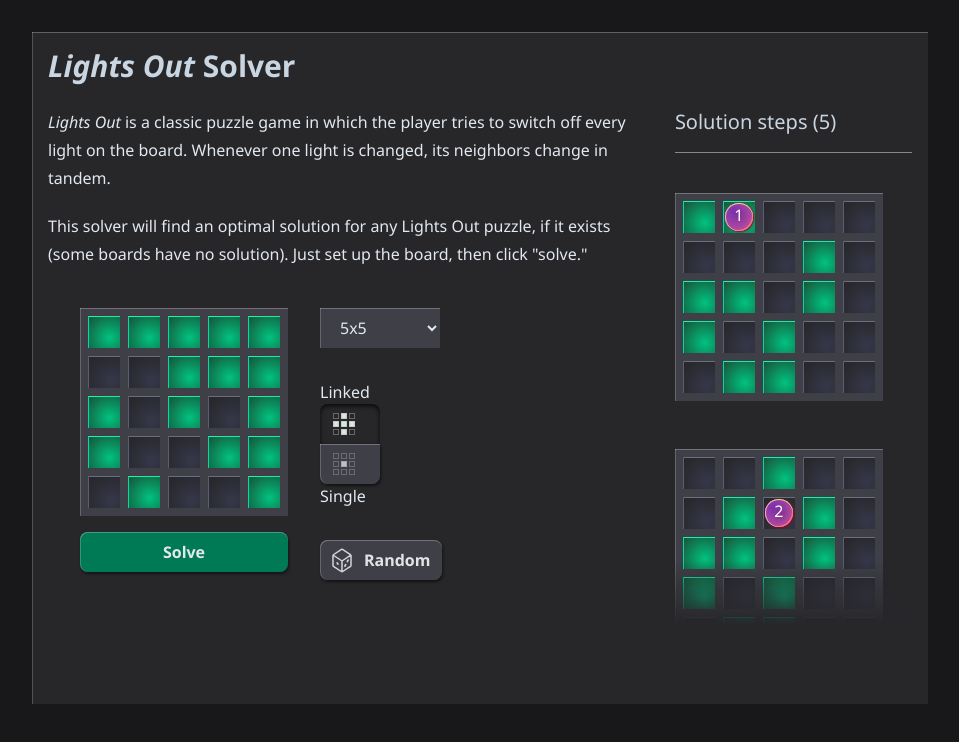
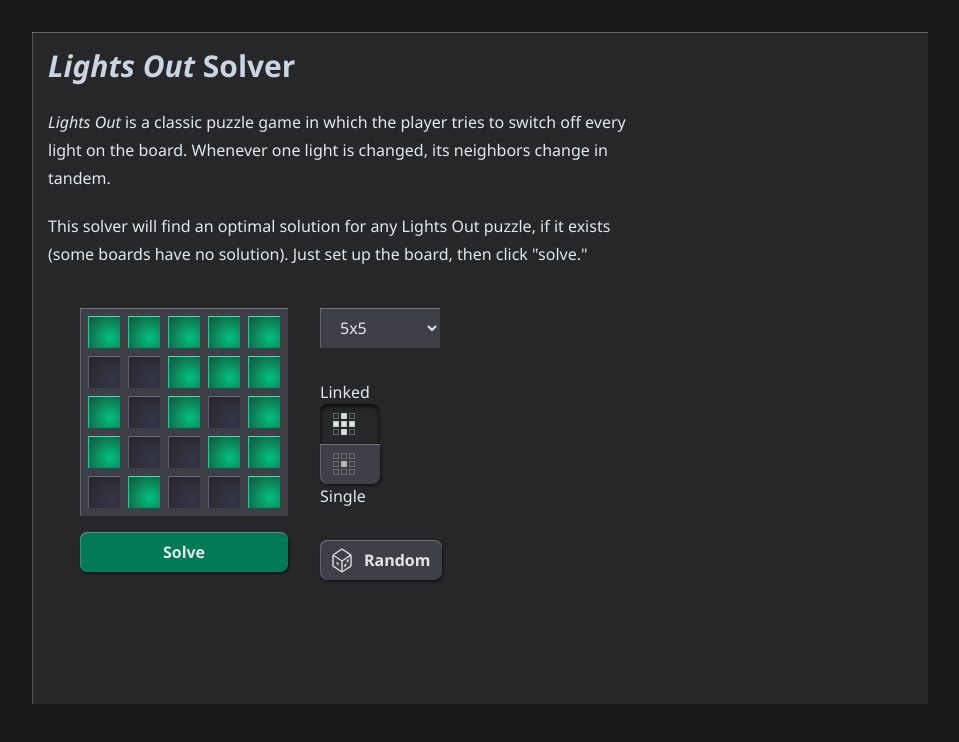
Before and after one commit to bprcode/lightsout-solver, a React (Vite) app: page / in a window 1280 px wide. Shown: the top 742 px of the page, without its empty margins (160-1119 px from the left). Built offline with nearby package versions, Linux system fonts and the light colour scheme.

Commit message:
Refactor solution to direct indexing

```diff
--- a/src/App.tsx
+++ b/src/App.tsx
@@ -1,4 +1,4 @@
-import { act, useEffect, useMemo, useReducer, useState } from 'react'
+import { useEffect, useMemo, useState } from 'react'
 import './App.css'
 import linkedSelectionSvg from './assets/linked-selection.svg'
 import unlinkedSelectionSvg from './assets/unlinked-selection.svg'
@@ -40,8 +40,10 @@ function makeRandomBoard(size: BoardSize) {
   let board = 0
   for (let i = 0; i < 7; i++) {
     const position = Math.floor(Math.random() * size ** 2)
-    console.log(i+1,'\ttoggling',[Math.floor(position / size),
-      position % size])
+    console.log(i + 1, '\ttoggling', [
+      Math.floor(position / size),
+      position % size,
+    ])
     board = togglePlus(
       board,
       size,
@@ -85,28 +87,22 @@ function LightBoard({
       return
     }
 
-    const stepList: number[] = []
-    for (let i = 0; i < solution.length - 1; i++) {
-      const step = stepDiff(solution[i], solution[i + 1], size)
-      stepList.push(step[0] * size + step[1])
-    }
-
     let indexProgression = 1
-    const frameTime = 600 / stepList.length
-    const activeHighlights = [stepList[0]]
+    const frameTime = 600 / solution.length
+    const activeHighlights = [solution[0]]
     let waitAtEnd = true
     setStepIndices(new Set<number>(activeHighlights))
 
     const applyHighlight = () => {
-      if (indexProgression === stepList.length) {
+      if (indexProgression === solution.length) {
         if (!activeHighlights.length) {
           setStepIndices(new Set<number>())
           return
         }
 
-        if(waitAtEnd) {
+        if (waitAtEnd) {
           waitAtEnd = false
-          tid = setTimeout(applyHighlight, frameTime*10)
+          tid = setTimeout(applyHighlight, frameTime * 10)
           return
         }
 
@@ -117,7 +113,7 @@ function LightBoard({
         return
       }
 
-      activeHighlights.push(stepList[indexProgression])
+      activeHighlights.push(solution[indexProgression])
       indexProgression++
 
       setStepIndices(new Set<number>(activeHighlights))
@@ -182,47 +178,6 @@ function LightBoard({
   )
 }
 
-function stepDiff(
-  before: BitBoard,
-  after: BitBoard,
-  size: BoardSize
-): [number, number] {
-  const center: [number, number] = [NaN, NaN]
-  for (let row = 0; row < size && isNaN(center[0]); row++) {
-    let differences = 0
-    for (let col = 0; col < size; col++) {
-      if (
-        (before & (1 << (row * size + col))) !==
-        (after & (1 << (row * size + col)))
-      ) {
-        differences++
-        if (differences === 2) {
-          center[0] = row
-          break
-        }
-      }
-    }
-  }
-
-  for (let col = 0; col < size && isNaN(center[1]); col++) {
-    let differences = 0
-    for (let row = 0; row < size; row++) {
-      if (
-        (before & (1 << (row * size + col))) !==
-        (after & (1 << (row * size + col)))
-      ) {
-        differences++
-        if (differences === 2) {
-          center[1] = col
-          break
-        }
-      }
-    }
-  }
-
-  return center
-}
-
 const revealDelays = [
   '[--reveal-delay:0.7s]',
   '[--reveal-delay:1.1s]',
@@ -234,12 +189,24 @@ const revealDelays = [
 
 function SolutionWrapper({
   solution,
+  initialBoard,
   size,
 }: {
-  solution: BitBoard[]
+  solution: number[] | undefined | null
+  initialBoard: BitBoard
   size: BoardSize
 }) {
-  const resetKey = useMemo(() => solution.join(''), [solution])
+  const resetKey = useMemo(() => (solution ? solution.join('') : 0), [solution])
+
+  if (solution === undefined) {
+    return <></>
+  }
+  if (solution === null) {
+    return (
+      <div className="text-orange-400 text-xl">This board has no solution.</div>
+    )
+  }
+
   return (
     <>
       {solution && (
@@ -248,7 +215,7 @@ function SolutionWrapper({
             className={`text-slate-300 mb-4 text-xl initial-reveal ${revealDelays[0]}`}
             key={resetKey}
           >
-            Solution steps ({solution.length - 1})
+            Solution steps ({solution.length})
           </h3>
           <hr className="opacity-50" />
         </>
@@ -265,6 +232,7 @@ function SolutionWrapper({
             className="absolute pt-10 pb-20"
             solution={solution}
             size={size}
+            initialBoard={initialBoard}
           />
         )}
         {/* overlap blocks interaction with solution steps -- intentional: */}
@@ -278,25 +246,42 @@ function SolutionWrapper({
 function SolutionSteps({
   solution,
   size,
+  initialBoard,
   className = '',
 }: {
-  solution: BitBoard[]
+  solution: number[]
   size: BoardSize
+  initialBoard: BitBoard
   className?: string
 }) {
+  const stepBoards = useMemo(() => {
+    const boards: BitBoard[] = [initialBoard]
+    let workingBoard = initialBoard
+
+    for (let i = 0; i < solution.length; i++) {
+      workingBoard = togglePlus(
+        workingBoard,
+        size,
+        Math.floor(solution[i] / size),
+        solution[i] % size
+      )
+      boards.push(workingBoard)
+    }
+
+    console.log('setting board step list to:', boards)
+
+    return boards
+  }, [initialBoard, solution, size])
+  console.log('rendering solution', solution)
   return (
     <div className={className}>
       <div className="flex flex-wrap gap-8">
-        {solution.map((s, i) => {
-          const diff =
-            i < solution.length - 1 &&
-            stepDiff(solution[i], solution[i + 1], size)
-
+        {stepBoards.map((board: BitBoard, i) => {
           return (
             <div key={i}>
               <LightBoard
                 key={i}
-                board={s}
+                board={board}
                 size={size}
                 className={`mb-4 snap-center initial-reveal ${
                   revealDelays[
@@ -305,9 +290,11 @@ function SolutionSteps({
                       : revealDelays.length - 1
                   ]
                 }`}
-                tagRow={diff ? diff[0] : undefined}
-                tagCol={diff ? diff[1] : undefined}
-                tag={diff ? String(i + 1) : s === 0 ? 'Done!' : undefined}
+                tagRow={
+                  board === 0 ? undefined : Math.floor(solution[i] / size)
+                }
+                tagCol={board === 0 ? undefined : solution[i] % size}
+                tag={board === 0 ? 'Done!' : String(i + 1)}
               />
             </div>
           )
@@ -319,9 +306,9 @@ function SolutionSteps({
 
 function App() {
   const [workerThinking, setWorkerThinking] = useState(false)
-  const [solution, setSolution] = useState<BitBoard[] | undefined | null>([
-    6466819, 6466884, 6470784, 6325248, 7405568, 0,
-  ])
+  const [solution, setSolution] = useState<number[] | undefined | null>(
+    undefined
+  )
   const [solveWorker, setSolveWorker] = useState<Worker | null>(null)
 
   useEffect(() => {
@@ -335,24 +322,8 @@ function App() {
         return
       }
 
-      const newSolution: BitBoard[] = [e.data.originalBitBoard]
-      const size = Math.sqrt(e.data.solution.length) as BoardSize
-
-      for (let i = 0; i < e.data.solution.length; i++) {
-        if (e.data.solution[i]) {
-          newSolution.push(
-            togglePlus(
-              newSolution[newSolution.length - 1],
-              size,
-              Math.floor(i / size),
-              i % size
-            )
-          )
-        }
-      }
-
-      console.log('storing solution:', newSolution)
-      setSolution(newSolution)
+      setSolution(e.data.solution)
+      setSolvedBoard(e.data.originalBitBoard)
     }
 
     setSolveWorker(worker)
@@ -361,12 +332,13 @@ function App() {
   }, [])
 
   const [boardSize, setBoardSize] = useState<BoardSize>(5)
-  const [bitBoard, setBitBoard] = useState<BitBoard>(() => makeRandomBoard(boardSize))
+  const [bitBoard, setBitBoard] = useState<BitBoard>(() =>
+    makeRandomBoard(boardSize)
+  )
+  const [solvedBoard, setSolvedBoard] = useState<BitBoard>(() => bitBoard)
 
   const [inputMode, setInputMode] = useState(() => togglePlus)
 
-  const pressedStyle =
-    'bg-emerald-900 inset-shadow-sm inset-shadow-zinc-950 text-emerald-100/80 '
   const unpressedStyle =
     'bg-emerald-700 light-edge-shadow hover:bg-emerald-600 active:bg-emerald-800 active:text-emerald-100 active:inset-shadow-sm active:inset-shadow-zinc-950 '
   const unpressedSecondary =
@@ -527,7 +499,11 @@ function App() {
 
         {/* Solution section */}
         <div className="row-span-2">
-          {solution && <SolutionWrapper solution={solution} size={boardSize} />}
+          <SolutionWrapper
+            solution={solution}
+            size={boardSize}
+            initialBoard={solvedBoard}
+          />
         </div>
       </div>
     </div>
--- a/src/solve-worker-f2.ts
+++ b/src/solve-worker-f2.ts
@@ -18,15 +18,15 @@ onmessage = e => {
   }
 }
 
-function getFreeVariables(rref: F2[][]):number[] {
+function getFreeVariables(rref: F2[][]): number[] {
   const candidates = new Set<number>()
-  for (let j = 0; j < rref[0].length-1; j++) {
+  for (let j = 0; j < rref[0].length - 1; j++) {
     candidates.add(j)
   }
 
-  for(let i = 0; i < rref.length; i++) {
-    for (let j = 0; j < rref[0].length-1; j++) {
-      if(rref[i][j] !== 0) {
+  for (let i = 0; i < rref.length; i++) {
+    for (let j = 0; j < rref[0].length - 1; j++) {
+      if (rref[i][j] !== 0) {
         candidates.delete(j)
         break
       }
@@ -36,46 +36,40 @@ function getFreeVariables(rref: F2[][]):number[] {
   return [...candidates]
 }
 
-function substituteFreeVariables(rref: F2[][], substitutions:[number,F2][]):number[] {
+function substituteFreeVariables(
+  rref: F2[][],
+  substitutions: [number, F2][]
+): number[] {
   const clone = structuredClone(rref)
 
-  for(const sub of substitutions) {
-    console.log('substituting', sub[1], 'into', sub[0])
+  for (const sub of substitutions) {
     for (let i = 0; i < rref.length; i++) {
       clone[i][sub[0]] = clone[i][sub[0]] && sub[1]
     }
   }
 
-  console.log('after substitution:')
-    for(let i  = 0; i < clone.length;i++){
-    console.log(i,'\t',clone[i].map(x=>x?'⬜': '⬛').join(''))
+  const particularSolution: F2[] = Array(clone.length).fill(0)
+
+  for (let i = 0; i < clone.length; i++) {
+    let flips = clone[i][clone[i].length - 1]
+    for (let j = clone[i].length - 2; j >= 0; j--) {
+      flips += clone[i][j]
+    }
+    if (flips === 0) {
+      continue
+    }
+    particularSolution[i] = ((flips - 1) % 2) as F2
   }
 
-  const particularSolution:F2[] = Array(clone.length).fill(0)
-
-  for (let i = 0; i < clone.length; i++) {
-    let flips = clone[i][clone[i].length-1]
-    for(let j = clone[i].length-2; j >= 0; j--) {
-      flips += clone[i][j]
-    }
-    if(flips === 0) {
-      continue
-    }
-    particularSolution[i]= (flips-1)%2 as F2
-
-  }
-
-  console.log('before patch, psol:',particularSolution)
-  for(const numf of substitutions) {
-    if(numf[1]) {
+  for (const numf of substitutions) {
+    if (numf[1]) {
       particularSolution[numf[0]] = 1
     }
   }
-  console.log('after patch, psol:',particularSolution)
 
-  console.log('particular solution:')
-  const solution =particularSolution.map((v,i) => v ? i : -1).filter(x=>x!==-1)
-  console.log(solution.join(','))
+  const solution = particularSolution
+    .map((v, i) => (v ? i : -1))
+    .filter(x => x !== -1)
 
   return solution
 }
@@ -97,71 +91,37 @@ function solveBoardVector(vector: F2[]) {
     throw new Error('Board has no solution.')
   }
 
-  const solution: F2[] = Array(vector.length)
-  for (let i = 0; i < vector.length; i++) {
-    solution[i] = matrix[i][matrix[i].length - 1]
+  // DEBUG
+  for (let i = 0; i < matrix.length; i++) {
+    console.log(i, '\t', matrix[i].map(x => (x ? '🟦' : '⬛')).join(''))
   }
 
-  // DEBUG
-  for(let i = 0; i< matrix.length;i++) {
-    console.log(i,'\t',matrix[i].map(x=>x?'🟦': '⬛').join(''))
+  const solutions: number[][] = []
+  const freeVariables = getFreeVariables(matrix)
+  console.log('free variable list?', freeVariables)
+  for (let v = 0; v < 2 ** freeVariables.length; v++) {
+    const substitutions = freeVariables.map(
+      (free, i) => [free, v & (1 << i) ? 1 : 0] as [number, F2]
+    )
+    console.log(
+      'substituting:',
+      ...substitutions.map(([pos, val]) => `${pos} <- ${val}\t`)
+    )
+    // next: generate a solution from each free variable selection...
+    const outcome = substituteFreeVariables(matrix, substitutions)
+    solutions.push(outcome)
   }
 
-  const freeVariables = getFreeVariables(matrix)
-  console.log('free variable list?', freeVariables)
-  for(let v = 0; v < 2 ** freeVariables.length; v++) {
-    const substitutions = freeVariables.map((free,i) => [free, v & (1 << i) ? 1:0] as [number,F2])
-    console.log(substitutions)
-    // next: generate a solution from each free variable selection...
-    const outcome = substituteFreeVariables(matrix, substitutions)
-    console.log(outcome)
+  console.log('Found', solutions.length, 'solutions:')
+  for (const soln of solutions) {
+    console.log(soln.join(', ') + `\t(${soln.length} steps)`)
   }
-  return solution
-
-  console.log('Possible solution sequence:',solution.map((x,i)=>x ?i : -1).filter(x=>x!==-1))
-
-  const basisMatrix = getLogicMatrix(Math.sqrt(vector.length))
-  const filteredMatrix = basisMatrix.filter((_,i) => solution[i]===1)
-  // const redundantMatrix = basisMatrix.filter((_,i) => solution[i] === 1)
-  for(let i = 0; i < vector.length; i++) {
-    if(solution[i]) {
-      console.log(basisMatrix[i].map(x=>x?'🟦': '⬛').join(''))
-    }
-  }
-  console.log('Sums to?')
-  console.log(vector.map(x=>x?'🟩': '⬛').join(''))
-
-  console.log('Filtered matrix')
-  for(let i = 0; i < filteredMatrix.length;i++) {
-    console.log(i,'\t',filteredMatrix[i].map(x=>x?'⬜': '⬛').join(''))
-  }
-  const redundantMatrix =  Array.from({length:filteredMatrix[0].length}, () => Array(filteredMatrix.length))
-  console.log('hackjob transpose:')
-  for (let i = 0; i < filteredMatrix.length; i++) {
-    for (let j = 0; j < filteredMatrix[0].length; j++) {
-      redundantMatrix[j][i]=filteredMatrix[i][j]
-    }
-
-  }
-  console.log('Possibly-redundant basis:')
-  for(let i = 0; i < redundantMatrix.length; i++) {
-    console.log(i,'\t',redundantMatrix[i].map(x=>x?'🟪': '⬛').join(''))
-  }
-
-  rrefOverF2(redundantMatrix)
-  console.log('After rref:')
-  for(let i = 0; i < redundantMatrix.length; i++) {
-    console.log(i,'\t', redundantMatrix[i].map(x=>x?'🟧': '⬛').join(''))
-  }
-
-  // rrefOverF2(filteredMatrix)
-  // console.log('after rref:')
-  // for(let i = 0; i < filteredMatrix.length;i++) {
-  //   console.log(i,'\t',filteredMatrix[i].map(x=>x?'🟧': '⬛').join(''))
-  // }
-  // /DEBUG
-
-  return solution
+  const best = solutions.reduce(
+    (prior, current) => (current.length < prior.length ? current : prior),
+    solutions[0]
+  )
+  console.log('the shortest solution was:', best)
+  return best
 
   function isConsistent(reduced: F2[][]) {
     for (let i = reduced.length - 1; i >= 0; i--) {
```
